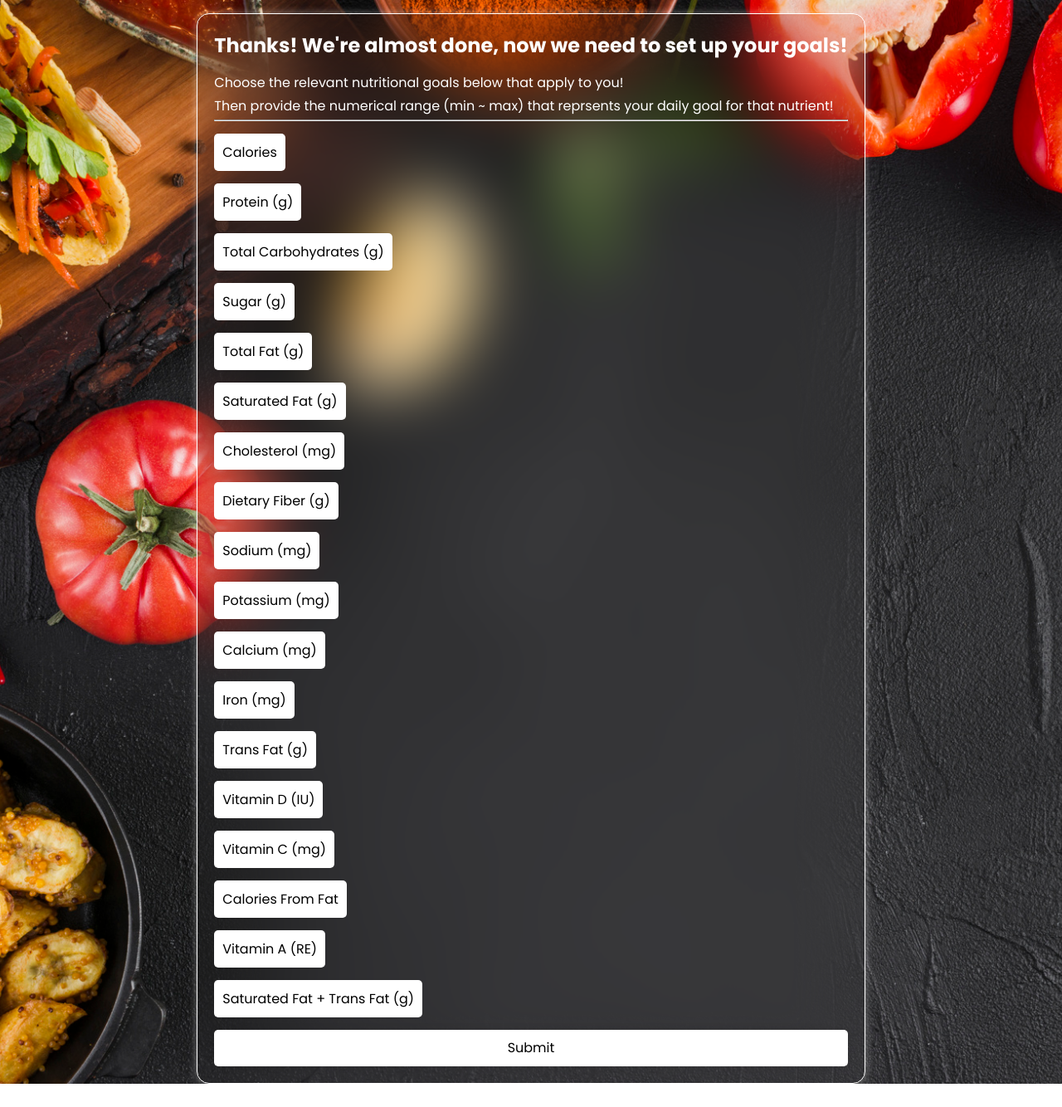
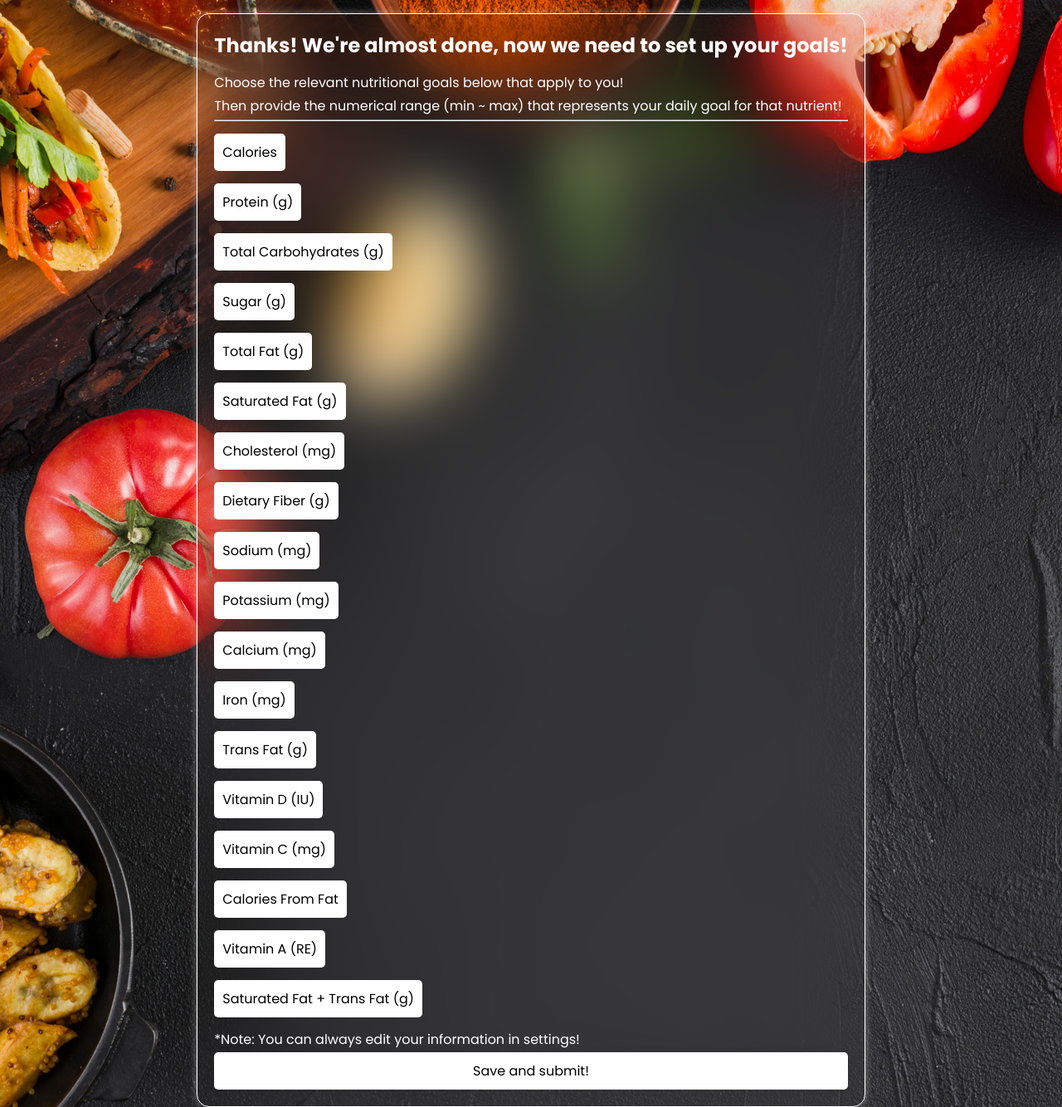
Before and after one commit to EddieTheEgg/NU-Hall, a React (Vite) app in the folder NU-Dining/: page /nutritional-goals in a window 1280 px wide. Shown: the whole page at 83% size. Before the commit the page ends 1306 px from the top, so only its background shows below. Built offline with nearby package versions, Linux system fonts and the light colour scheme.

Commit message:
set up a save nutritonal preference input in case in the future we would like to add a save input for the nutritonal form as well, also updated some text to make clearer instructions

```diff
--- a/NU-Dining/src/components/NutritionalPreferencesForm.jsx
+++ b/NU-Dining/src/components/NutritionalPreferencesForm.jsx
@@ -1,4 +1,4 @@
-import React, { useState } from "react";
+import React, { useState, useEffect } from "react";
 import { useSignup } from '../context/SignupContext.jsx';
 import { useNavigate } from 'react-router-dom';
 import axios from 'axios';
@@ -31,6 +31,11 @@ const NutritionalPreferencesForm = () => {
         "Saturated Fat + Trans Fat (g)",
     ];
 
+    useEffect(() => {
+        // Load saved nutritional preferences into the state
+        setNutrition(signupData.nutritionalFocus || {});
+    }, [signupData]);
+
     const handleButtonClick = (nutrient) => {
         setNutrition((prev) => ({
             ...prev,
@@ -43,7 +48,6 @@ const NutritionalPreferencesForm = () => {
     };
 
     const handleRangeChange = (nutrient, key, value) => {
-        console.log(`Changing ${key} for ${nutrient} to ${value}`);
         setNutrition((prev) => ({
             ...prev,
             [nutrient]: { ...prev[nutrient], [key]: value },
@@ -62,7 +66,6 @@ const NutritionalPreferencesForm = () => {
                 {}
             );
 
-
         const finalData = {
             ...signupData,
             nutritionalFocus: formattedNutrition,
@@ -70,27 +73,24 @@ const NutritionalPreferencesForm = () => {
 
         try {
             await axios.post("http://localhost:8080/api/users/addUser", finalData);
+            setSignupData(finalData); // Save nutritional preferences to signupData
             navigate('/home'); // Navigate to home page after successful signup
         } catch (error) {
             console.error("Signup error:", error);
-
         }
-        console.log("Nutrition data:", nutrition);
     };
-
-
 
     return (
         <form onSubmit={handleSubmit} className="nutritionalPref-form">
             <h2>Thanks! We're almost done, now we need to set up your goals!</h2>
             <p>Choose the relevant nutritional goals below that apply to you!</p>
-            <p>Then provide the numerical range (min ~ max) that reprsents your daily goal for that nutrient!</p>
+            <p>Then provide the numerical range (min ~ max) that represents your daily goal for that nutrient!</p>
             <hr />
             {nutrients.map((nutrient) => (
                 <div key={nutrient} className="nutrient-type">
                     <button
                         type="button"
-                        className={`nutrient-button ${selectedNutrients[nutrient] ? 'active' : 'non-active'}`} // Add active class if selected
+                        className={`nutrient-button ${selectedNutrients[nutrient] ? 'active' : 'non-active'}`}
                         onClick={() => handleButtonClick(nutrient)}
                     >
                         {nutrient}
@@ -109,7 +109,7 @@ const NutritionalPreferencesForm = () => {
                                     required
                                 />
                             </section>
-                            <section className= "input-section-range">
+                            <section className="input-section-range">
                                 <label>Max: </label>
                                 <input
                                     type="number"
@@ -124,7 +124,8 @@ const NutritionalPreferencesForm = () => {
                 </div>
             ))}
 
-            <button type="submit" className="submit-signupButton">Submit</button>
+            <p>*Note: You can always edit your information in settings!</p>
+            <button type="submit" className="submit-signupButton">Save and submit!</button>
         </form>
     );
 };
```
